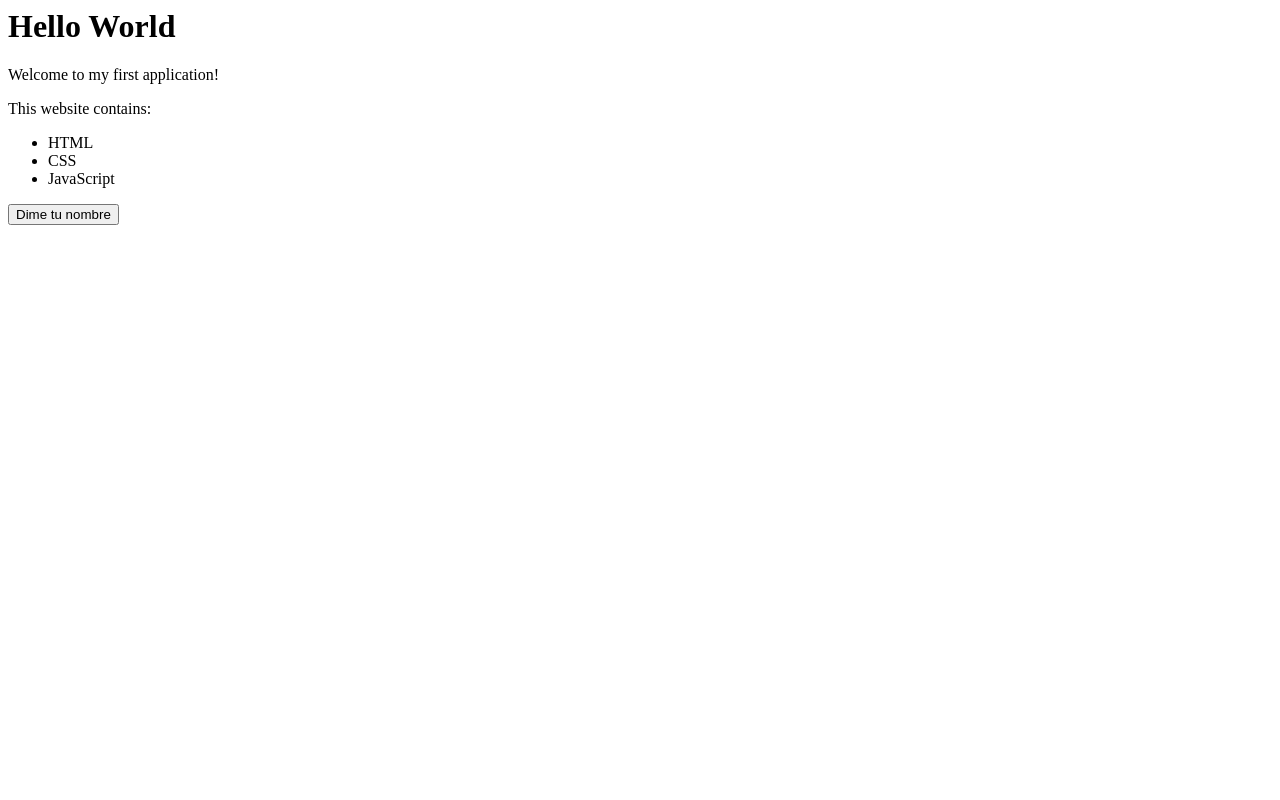
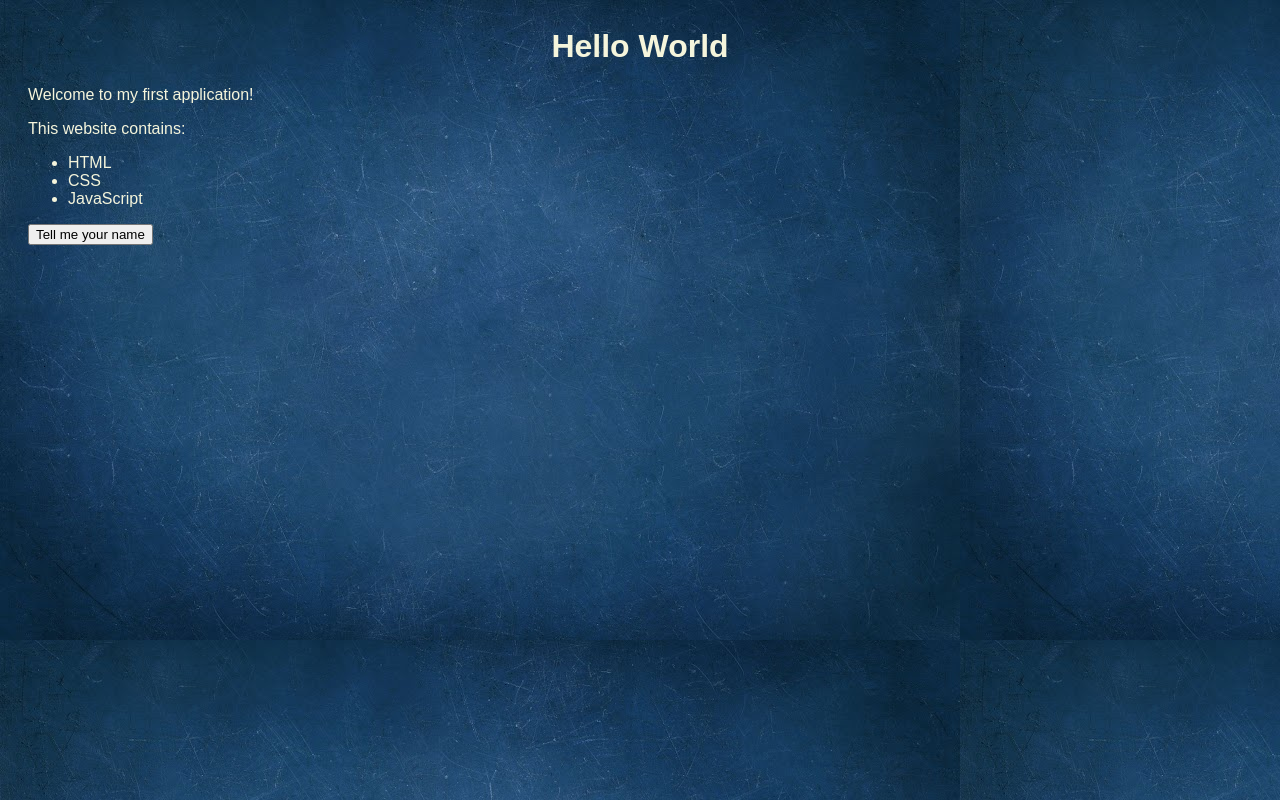
Before and after one commit to mario-rot/JavaFullStack-Generation, a plain HTML site: page Ejercicios/web/web1/index.html in a window 1280 px wide. Drawn offline with Linux system fonts and the light colour scheme.

Commit message:
style: body, h1

```diff
--- a/Ejercicios/web/web1/assets/styles/style.css
+++ b/Ejercicios/web/web1/assets/styles/style.css
@@ -0,0 +1,10 @@
+body {
+    background-image: url("../img/background.jpg");
+    font-family: sans-serif;
+    color: beige;
+    padding: 20px;
+}
+
+h1 {
+  text-align: center;
+}
--- a/Ejercicios/web/web1/index.html
+++ b/Ejercicios/web/web1/index.html
@@ -1,7 +1,8 @@
 <html>
   <head>
     <title>HTML Site Demo</title>
-    <link rel="stylesheet" href="./assets/styles/style.css">
+    <!-- Hoja de estilo personalizada -->
+  <link rel="stylesheet" href="./assets/styles/style.css">
   </head>
   <body>
     <h1>Hello World</h1>
@@ -12,6 +13,6 @@
       <li>CSS</li>
       <li>JavaScript</li>
     </ul>
-    <button>Dime tu nombre</button>
+    <button>Tell me your name</button>
   </body>
 </html>
```
